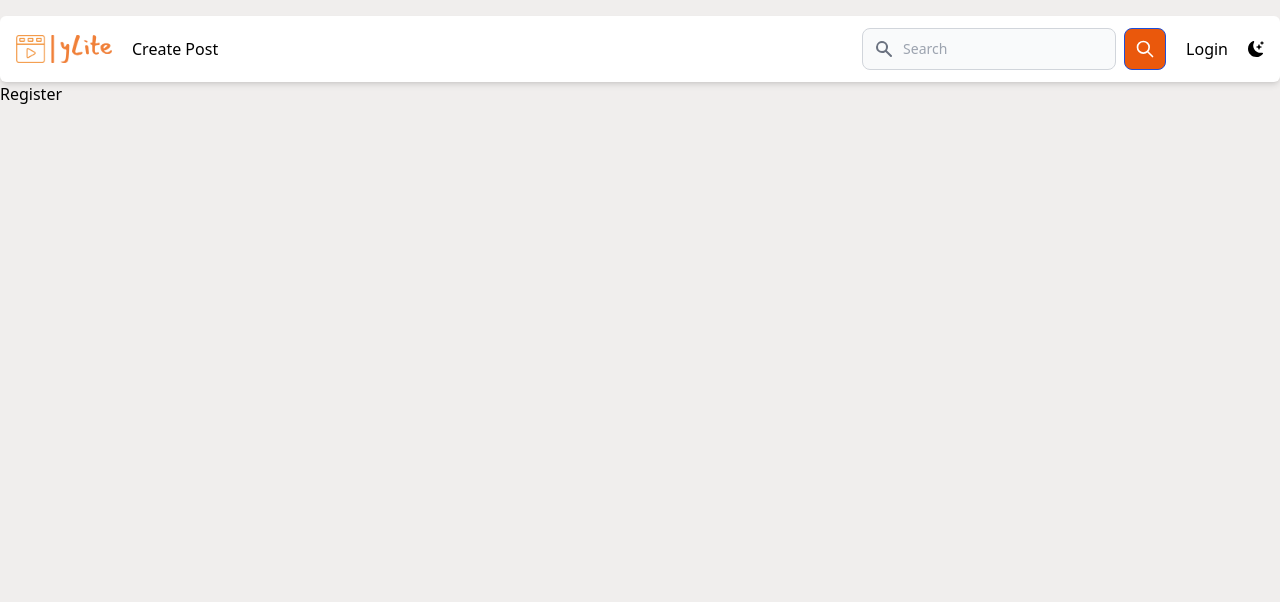
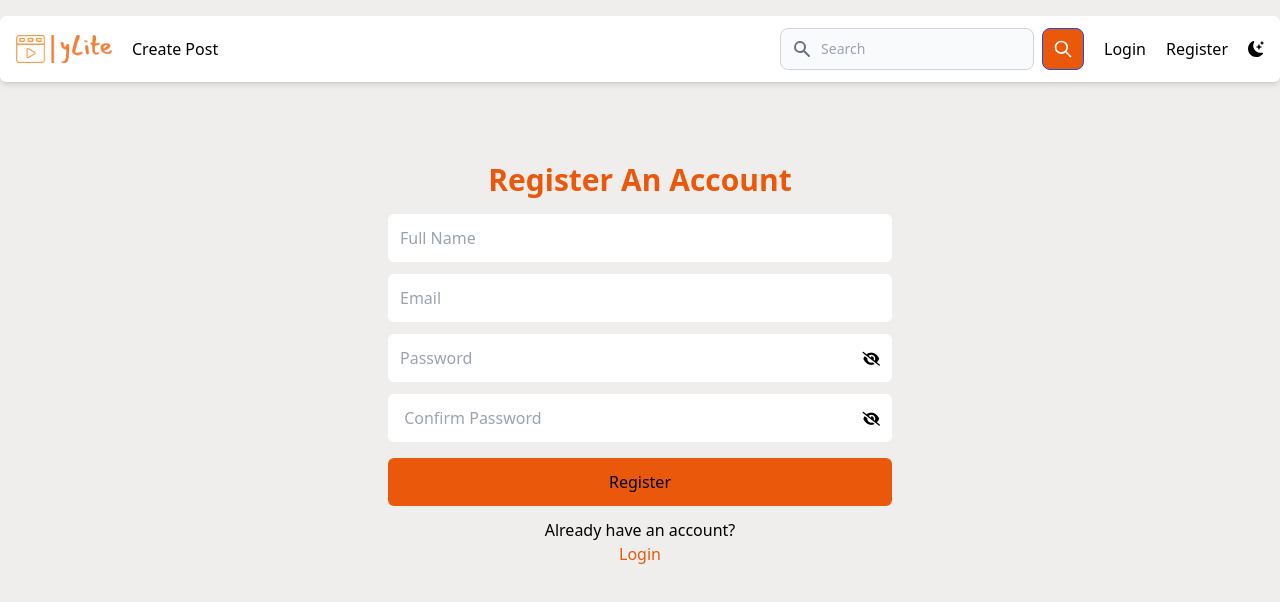
Before and after one commit to manojbastakoti/Ylite, a React (Vite) app in the folder Client/: page /register in a window 1280 px wide. Shown: the top 602 px of the page. Built offline with nearby package versions, Linux system fonts and the light colour scheme.

Commit message:
register using formik

```diff
--- a/Client/package.json
+++ b/Client/package.json
@@ -10,11 +10,13 @@
     "preview": "vite preview"
   },
   "dependencies": {
+    "formik": "^2.4.2",
     "react": "^18.2.0",
     "react-dom": "^18.2.0",
     "react-icons": "^4.10.1",
     "react-router-dom": "^6.14.2",
-    "react-toastify": "^9.1.3"
+    "react-toastify": "^9.1.3",
+    "yup": "^1.2.0"
   },
   "devDependencies": {
     "@types/react": "^18.2.14",
--- a/Client/src/components/Navbar.jsx
+++ b/Client/src/components/Navbar.jsx
@@ -87,6 +87,7 @@ const Navbar = () => {
           </button>
         </form>
         <Link to="/login">Login</Link>
+        <Link to="/register">Register</Link>
 
         <div className="icons dark:text-white">
           {theme === "light" ? (
--- a/Client/src/pages/Register.jsx
+++ b/Client/src/pages/Register.jsx
@@ -1,7 +1,150 @@
-import React from "react";
+import { useFormik } from "formik";
+import React, { useState } from "react";
+import { Link } from "react-router-dom";
+import * as Yup from "yup";
+
+const initialValues = {
+  name: "",
+  email: "",
+  password: "",
+  confirmPassword: "",
+};
+
+const validationSchema = Yup.object({
+  name: Yup.string().required("Required!"),
+  email: Yup.string().email("Invalid email address!").required("Required!"),
+  password: Yup.string().required("Required!"),
+  confirmPassword: Yup.string()
+    .oneOf([Yup.ref("password")], "Password doesnot match!")
+    .required("Required!"),
+});
 
 const Register = () => {
-  return <div>Register</div>;
+  const [error, setError] = useState(null);
+  const [passwordPreview, setPasswordPreview] = useState(false);
+  const [confirmpasswordPreview, setconfirmPasswordPreview] = useState(false);
+
+  const onSubmit = async (values, actions) => {
+    let formContent = Object.assign({}, values);
+    delete formContent.confirmPassword;
+  };
+
+  const formik = useFormik({
+    initialValues,
+    onSubmit,
+    validationSchema,
+  });
+  return (
+    <form
+      className="p-10 max-w-screen-sm mt-10 mx-auto rounded-md dark:bg-[#252525] "
+      onSubmit={formik.handleSubmit}
+    >
+      <h1 className="text-3xl font-bold mb-4 text-center text-orange-600 ">
+        Register An Account
+      </h1>
+      <div className="form-control mb-3">
+        <input
+          className="block w-[90%] mx-auto px-3 py-3 rounded-md outline-none mb-3 dark:bg-gray-700 dark:text-white"
+          name="name"
+          type="text"
+          placeholder="Full Name"
+          {...formik.getFieldProps("name")}
+        />
+        {formik.touched.name && formik.errors.name ? (
+          <div className="text-red-500 text-sm md:px-7 px-4">
+            {formik.errors.name}
+          </div>
+        ) : null}
+      </div>
+
+      <div className="form-control mb-3">
+        <input
+          className="block w-[90%] mx-auto px-3 py-3 rounded-md outline-none mb-3 dark:bg-gray-700 dark:text-white"
+          name="email"
+          type="text"
+          placeholder="Email"
+          {...formik.getFieldProps("email")}
+        />
+        {formik.touched.email && formik.errors.email ? (
+          <div className="text-red-500 text-sm md:px-7 px-4 ">
+            {formik.errors.email}
+          </div>
+        ) : null}
+      </div>
+
+      <div className="form-control mb-3 relative">
+        <input
+          className="block w-[90%] mx-auto px-3 py-3 rounded-md outline-none mb-3  dark:bg-gray-700 dark:text-white"
+          name="password"
+          type={passwordPreview ? "text" : "password"}
+          placeholder="Password"
+          {...formik.getFieldProps("password")}
+        />
+        <div
+          className="icon absolute top-3 right-10 cursor-pointer"
+          onClick={() => setPasswordPreview(!passwordPreview)}
+        >
+          {passwordPreview ? (
+            <i className="fa-solid fa-eye text-sm"></i>
+          ) : (
+            <i className="fa-solid fa-eye-slash text-sm"></i>
+          )}
+        </div>
+
+        {formik.touched.password && formik.errors.password ? (
+          <div className="text-red-500 text-sm md:px-7 px-4">
+            {formik.errors.password}
+          </div>
+        ) : null}
+      </div>
+
+      <div className="form-control mb-3 relative">
+        <input
+          className="block w-[90%] mx-auto px-3 py-3 rounded-md outline-none mb-3  dark:bg-gray-700 dark:text-white "
+          name="confirmPassword"
+          type={confirmpasswordPreview ? "text" : "password"}
+          placeholder=" Confirm Password"
+          {...formik.getFieldProps("confirmPassword")}
+        />
+        <div
+          className="icon absolute top-3 right-10 cursor-pointer"
+          onClick={() => setconfirmPasswordPreview(!confirmpasswordPreview)}
+        >
+          {confirmpasswordPreview ? (
+            <i className="fa-solid fa-eye text-sm"></i>
+          ) : (
+            <i className="fa-solid fa-eye-slash text-sm"></i>
+          )}
+        </div>
+
+        {formik.touched.confirmPassword && formik.errors.confirmPassword ? (
+          <div className="text-red-500 text-sm md:px-7 px-4">
+            {formik.errors.confirmPassword}
+          </div>
+        ) : null}
+      </div>
+
+      <div className="error-box md:px-7 px-4">
+        <p className="text-red-500 font-semibold text-sm">
+          {error ? error : ""}
+        </p>
+      </div>
+      <div className="grid place-items-center">
+        <button
+          type="submit"
+          className="block w-[90%] mt-1 mx-auto px-3 py-3 rounded-md bg-orange-600 hover:bg-orange-700 hover:font-semibold dark:text-white"
+        >
+          Register
+        </button>
+      </div>
+      <div className="refers grid place-items-center mt-3">
+        <p className="dark:text-white">Already have an account?</p>
+        <Link to="/login">
+          <span className="text-orange-600">Login</span>
+        </Link>
+      </div>
+    </form>
+  );
 };
 
 export default Register;
```
Also changed, not shown: 1 other file (tests, documents, lock files or other folders).
